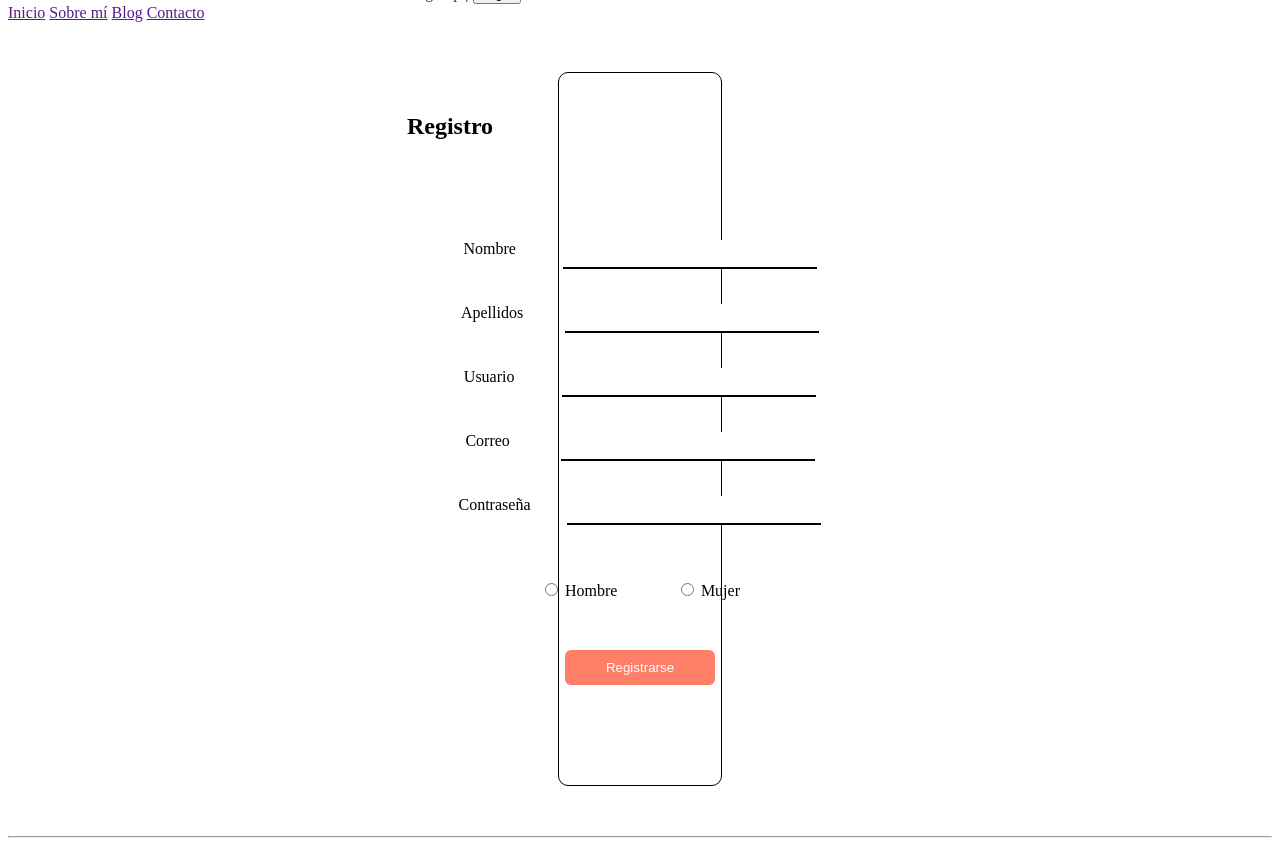
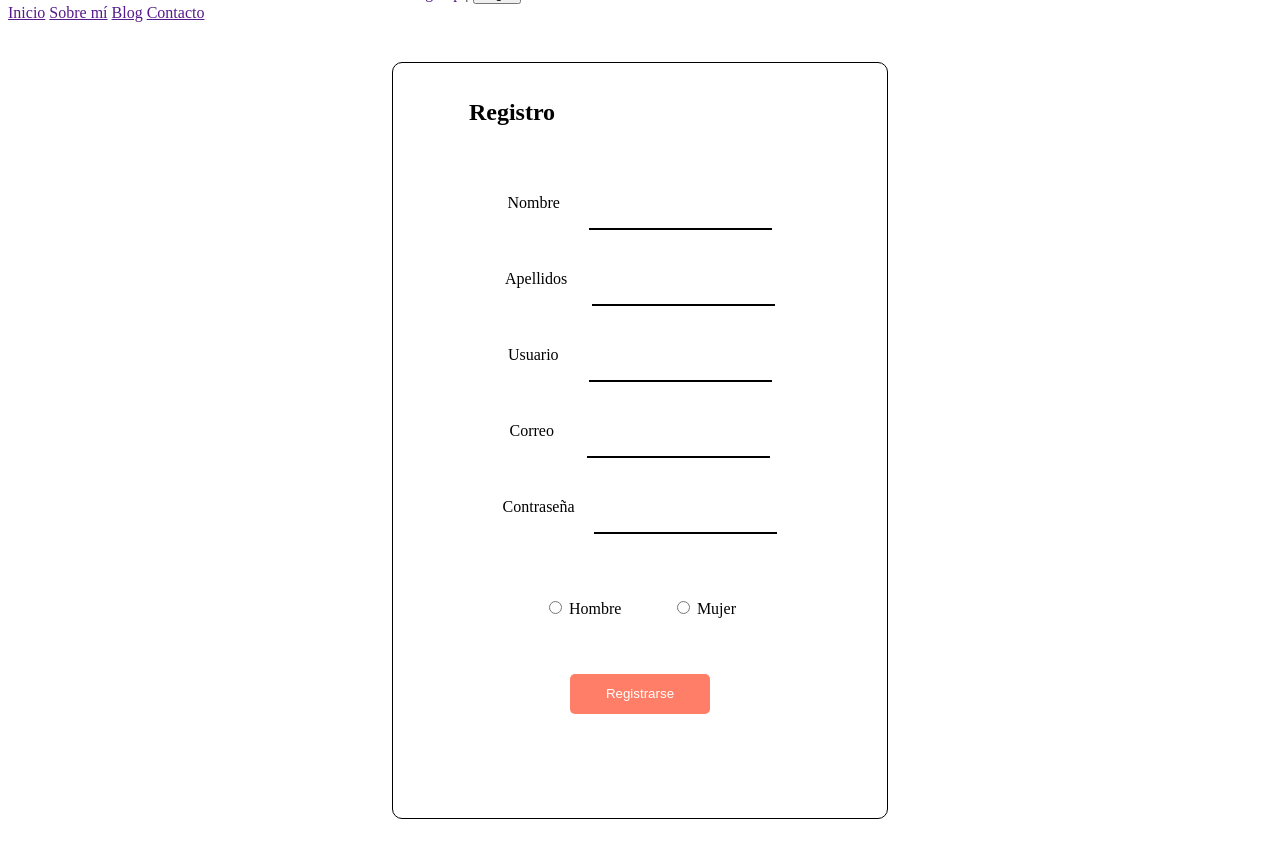
Before and after one commit to danieljpay/proyectoBlog, a PHP site: page /registro.html in a window 1280 px wide. Shown: the part 614-1457 px from the top of the page. Run offline with PHP 8.4, Linux system fonts and the light colour scheme.

Commit message:
registro listo para móviles

```diff
--- a/pages/registro/registro.css
+++ b/pages/registro/registro.css
@@ -1,5 +1,5 @@
 .posts_container_form {
-    margin: 50px 550px;
+    margin: 5vh 30vw;
     align-items: center;
     border: 1px solid;
     border-radius: 10px;
@@ -8,9 +8,9 @@
 }
 
 .post_container_form-titulo {
-    margin-bottom: 80px;
-    margin-top: 20px;
-    margin-right: 380px;
+    margin-bottom: 6vh;
+    margin-top: 2vh;
+    margin-right: 20vw;
 }
 
 .post_container_form_inputs {
@@ -21,8 +21,8 @@
 .post_container_form_inputs > div {
     display: flex;
     justify-content: space-around;
-    margin-bottom: 35px;
-    width: 400px;
+    margin-bottom: 5vh;
+    width: 23vw;
 }
 
 .post_container_form_inputs > div > input {
@@ -31,30 +31,49 @@
     border-right: 0ch;
     border-top: 0ch;
     font-size: medium;
-    height: 25px;
+    height: 4vh;
     outline: none;
-    width: 250px;
+    width: 14vw;
 }
 
 .post_container_form_radios {
     display: flex;
     justify-content: space-between;
-    margin-bottom: 30px;
-    margin-top: 20px;
-    width: 200px;
+    margin-bottom: 4vh;
+    margin-top: 3vh;
+    width: 15vw;
 }
 
 .post_container_form-button {
-    margin-bottom: 100px;
-    margin-top: 20px;
+    margin-bottom: 13vh;
+    margin-top: 3vh;
 }
 
 .post_container_form-button {
-    border-radius: 6px;
+    border-radius: 5px;
     border-style: initial;
     background-color: #ff7e67;
     color: white;
-    height: 35px;
+    height: 5vh;
     outline: none;
-    width: 150px;
+    width: 11vw;
 }
+
+@media (max-width: 600px) {
+    .posts_container_form {
+        border: none;
+        display: flex;
+    }
+
+    .post_container_form_inputs > div > input {
+        width: 50vw;
+    }
+
+    .post_container_form_radios {
+        width: 55vw;
+    }
+
+    .post_container_form-button {
+        width: 35vw;
+    }
+}
```
